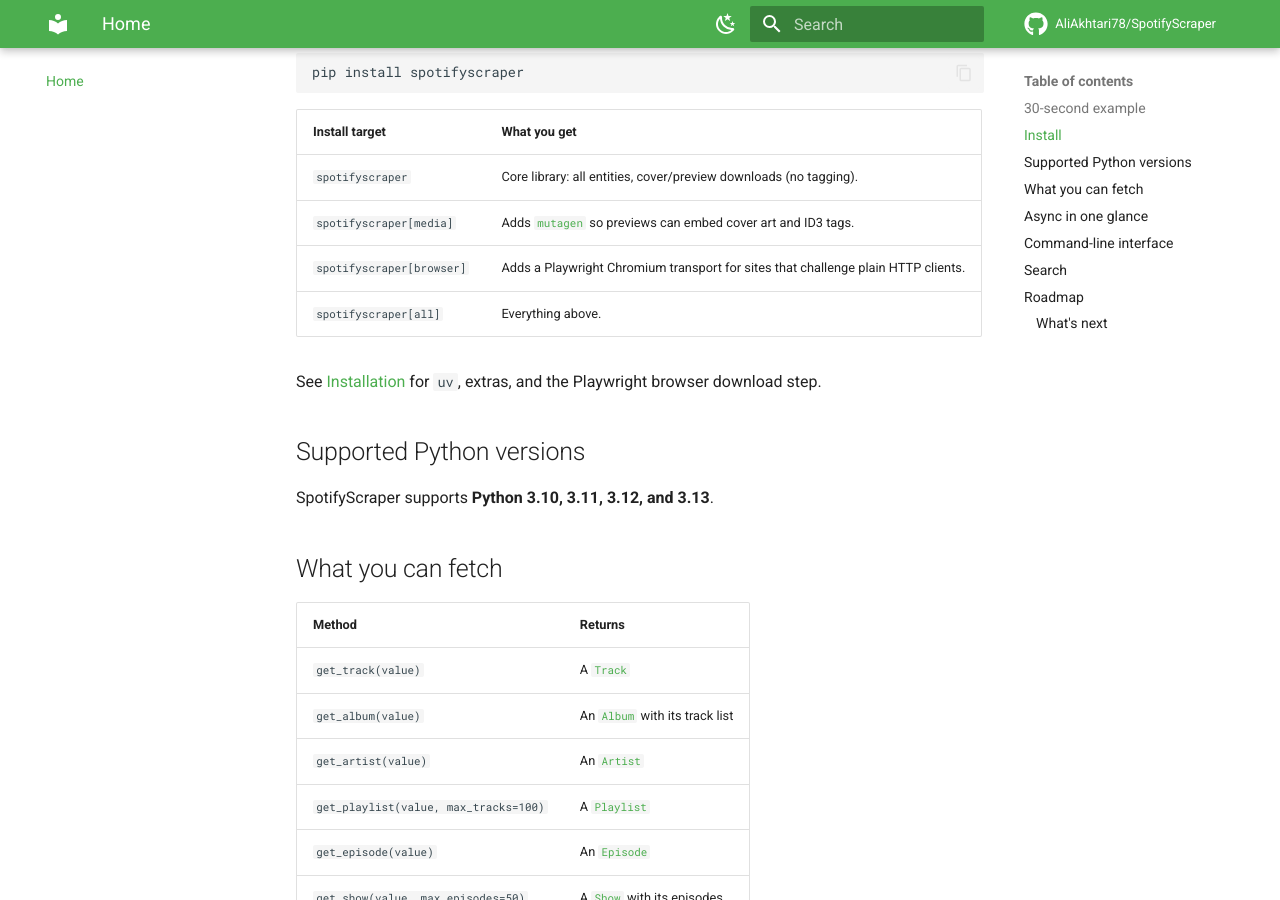
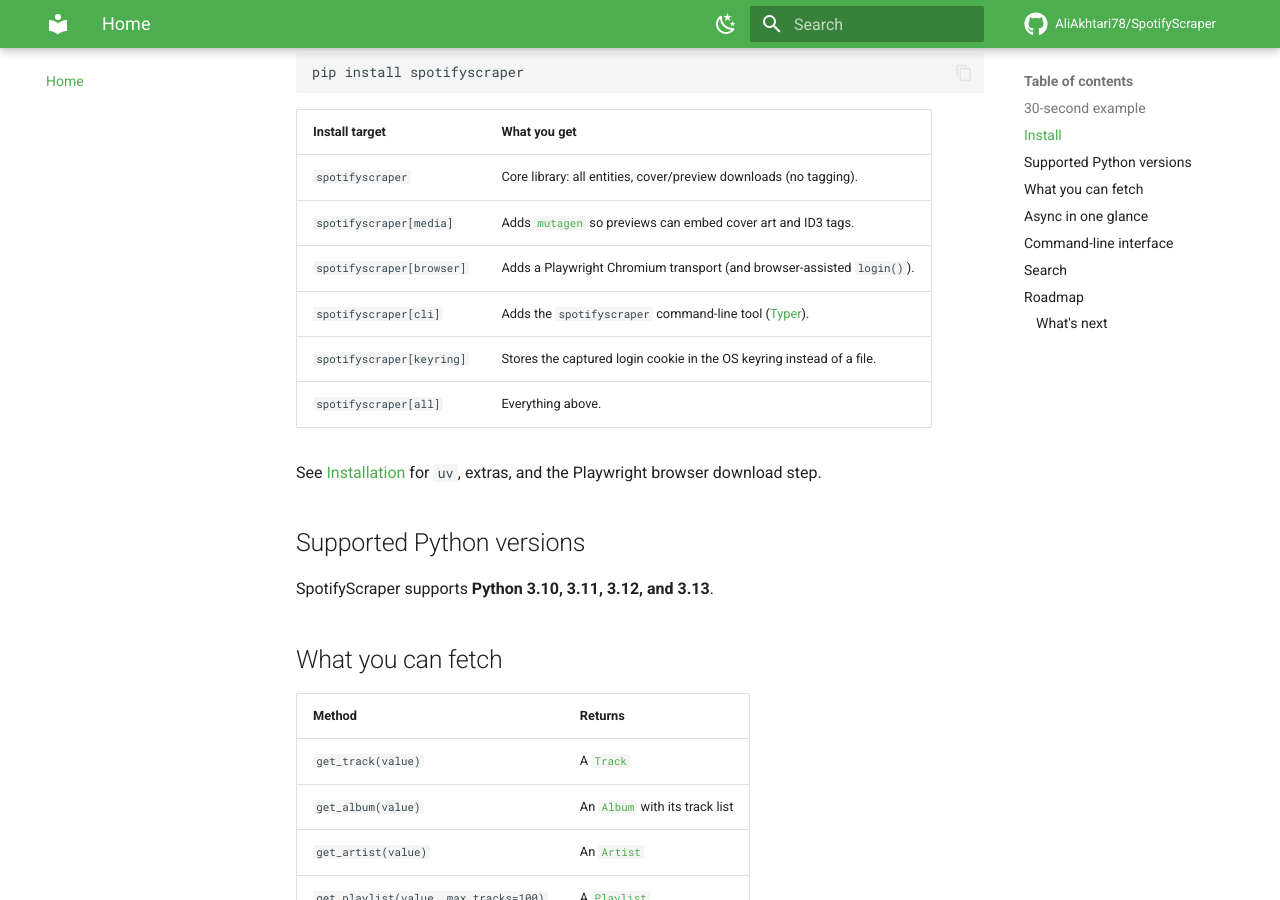
Before and after one commit to AliAkhtari78/SpotifyScraper, an MkDocs documentation site: the page built from docs/index.md, in a window 1280 px wide and 900 px high, scrolled down 1401 px. Built offline with MkDocs 1.6.1 and Material for MkDocs 9.7.7, drawn with Linux system fonts in a browser that asks for light colours; comment, search, counter and statistics services are not loaded.

Commit message:
docs: reconcile post-merge doc inconsistencies (adversarial review)
Final integrated-master docs review (4 confirmed findings):

- README hero no longer claims "without ... any credentials" (lyrics/transcripts/
  account use an sp_dc cookie) — now "without the official API or an API key",
  with an intro sentence scoping the opt-in logged-in features to the user's own
  cookie (never a password or API key).
- Add the missing "Localized display names" (locale) bullet to the README
  Features list, next to Search.
- docs/index.md install table now lists the cli and keyring extras (it omitted
  them while the page's own CLI section says `pip install spotifyscraper[cli]`),
  matching README and pyproject.

Co-Authored-By: Claude Opus 4.8 (1M context) <noreply@anthropic.com>

```diff
--- a/docs/index.md
+++ b/docs/index.md
@@ -78,7 +78,9 @@ pip install spotifyscraper
 |---|---|
 | `spotifyscraper` | Core library: all entities, cover/preview downloads (no tagging). |
 | `spotifyscraper[media]` | Adds [`mutagen`](https://mutagen.readthedocs.io/) so previews can embed cover art and ID3 tags. |
-| `spotifyscraper[browser]` | Adds a Playwright Chromium transport for sites that challenge plain HTTP clients. |
+| `spotifyscraper[browser]` | Adds a Playwright Chromium transport (and browser-assisted `login()`). |
+| `spotifyscraper[cli]` | Adds the `spotifyscraper` command-line tool ([Typer](https://typer.tiangolo.com/)). |
+| `spotifyscraper[keyring]` | Stores the captured login cookie in the OS keyring instead of a file. |
 | `spotifyscraper[all]` | Everything above. |
 
 See [Installation](getting-started/installation.md) for `uv`, extras, and the
```
Also changed, not shown: README.md (+5 -2 lines).
